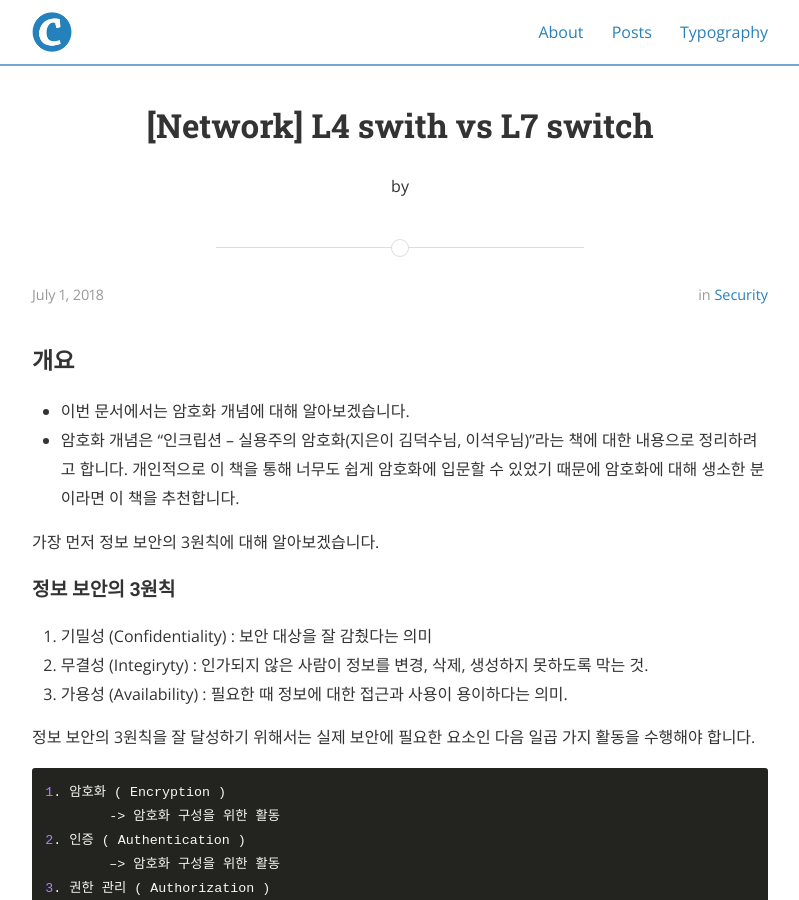
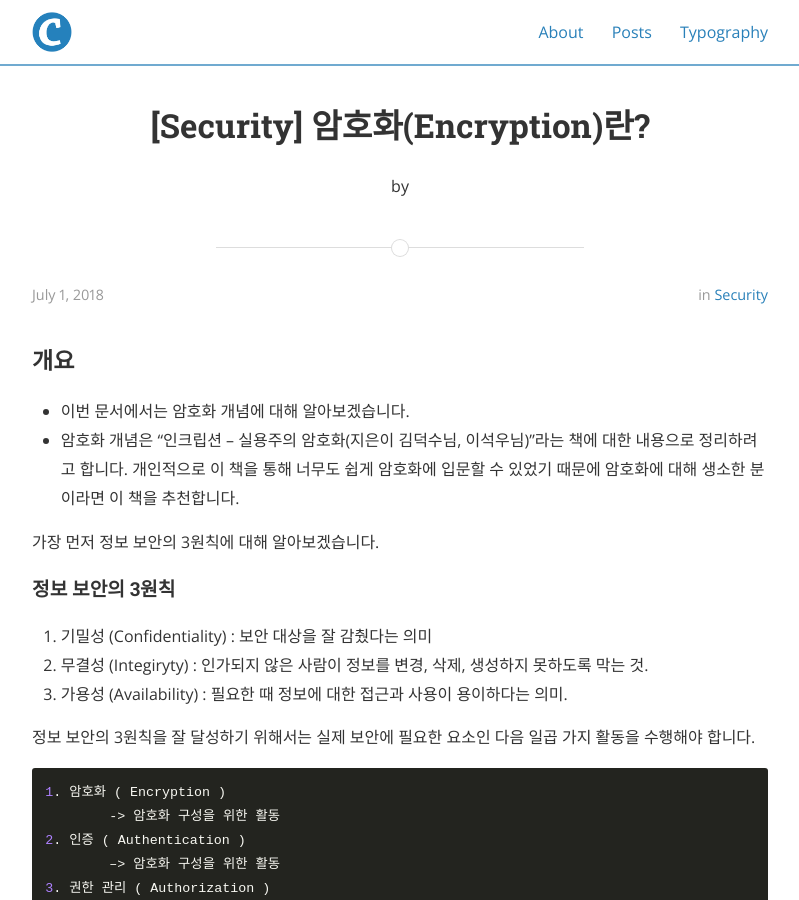
Before and after one commit to BYEONGJAELEE/BYEONGJAELEE.github.io, a Jekyll site: the page built from _posts/2018-07-01-암호화(Encryption)란.markdown, in a window 1280 px wide and 900 px high. Shown: the whole window, without its empty margins (240-1039 px from the left). Built offline with Jekyll 4.4.1, drawn with Linux system fonts in a browser that asks for light colours; nearby versions of some CDN libraries.

Commit message:
post 수정

```diff
--- a/_posts/2018-07-01-암호화(Encryption)란.markdown
+++ b/_posts/2018-07-01-암호화(Encryption)란.markdown
@@ -1,6 +1,6 @@
 ---
 layout: post
-title:  "[Network] L4 swith vs L7 switch"
+title:  "[Security] 암호화(Encryption)란? "
 date:   2018-07-01 17:47:25 +0900
 categories: Security
 ---
```
